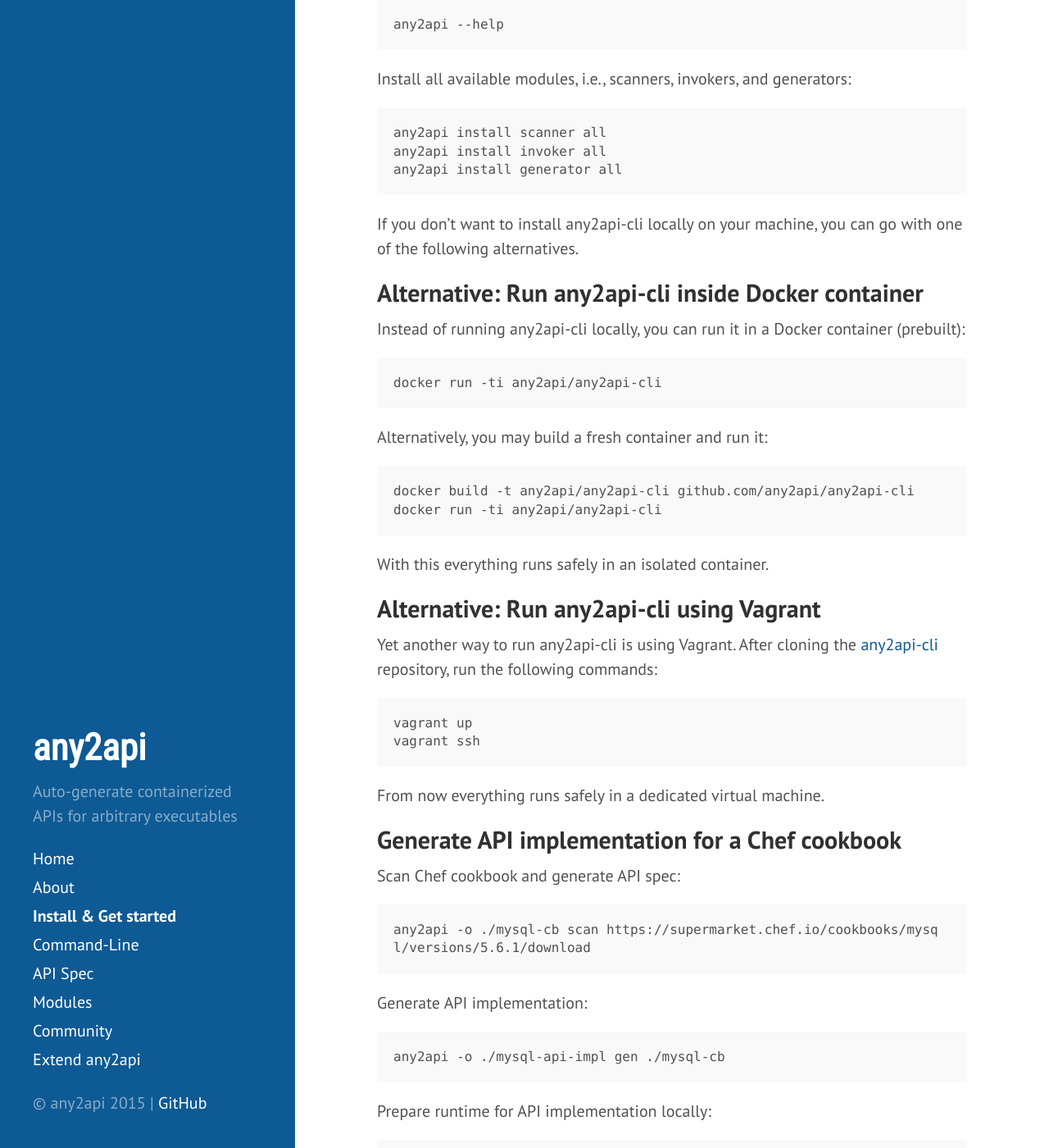
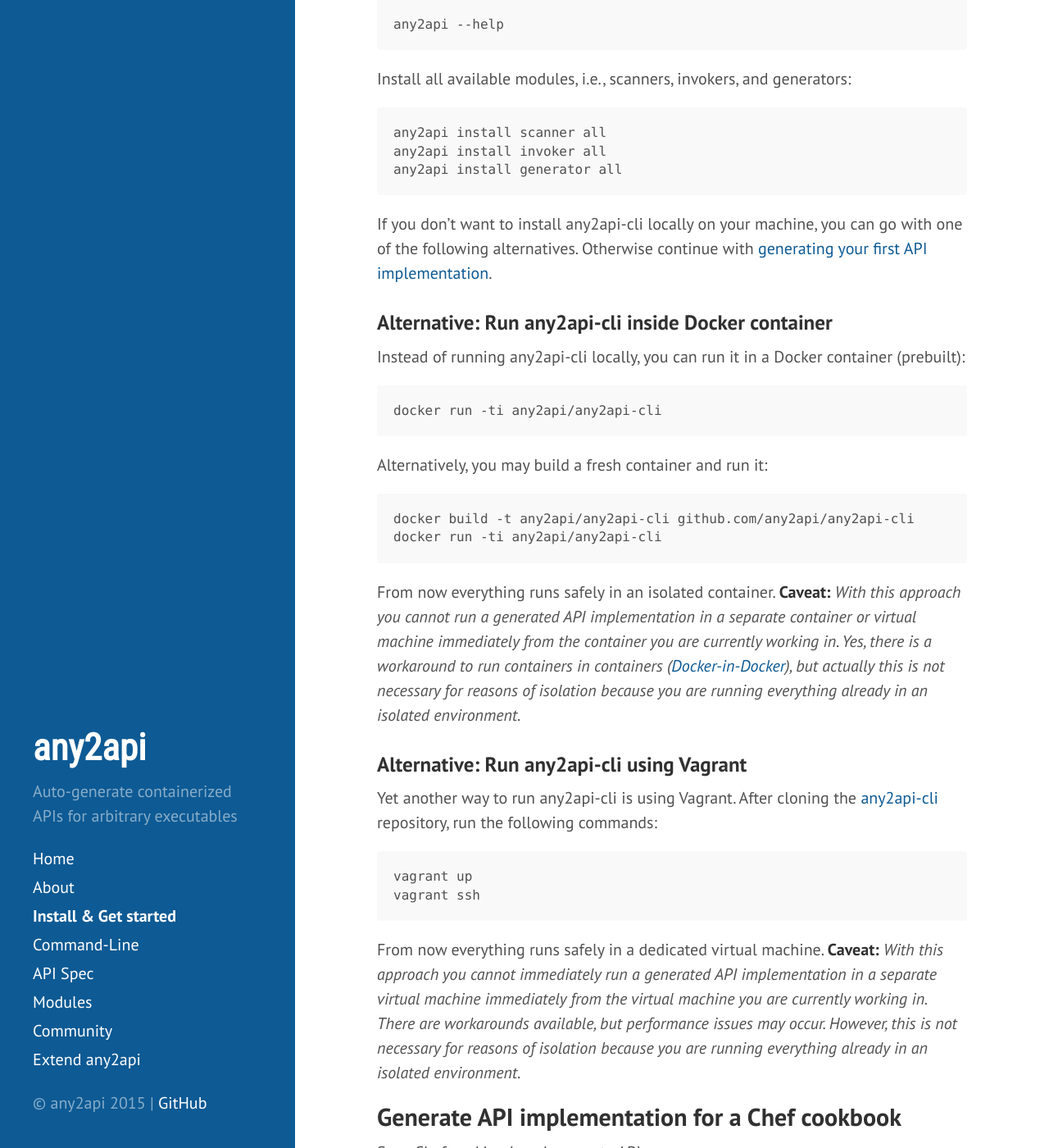
Before and after one commit to any2api/any2api.github.io, a Jekyll site: the page built from getting-started.md, in a window 1280 px wide and 1400 px high, scrolled down 571 px. Shown: the whole window at 82% size. Built offline with Jekyll 4.4.1, drawn with Linux system fonts in a browser that asks for light colours; Markdown is read by kramdown in place of the engine named in the settings; some of the changed text lies outside the part shown.

Commit message:
more details added to getting-started page

```diff
--- a/getting-started.md
+++ b/getting-started.md
@@ -28,12 +28,12 @@ Install all available modules, i.e., scanners, invokers, and generators:
     any2api install invoker all
     any2api install generator all
 
-If you don't want to install any2api-cli locally on your machine, you can go with one of the following alternatives.
+If you don't want to install any2api-cli locally on your machine, you can go with one of the following alternatives. Otherwise continue with [generating your first API implementation](#generate).
 
 
 
 <a name="any2api-cli-docker"></a>
-## Alternative: Run any2api-cli inside Docker container
+### Alternative: Run any2api-cli inside Docker container
 
 Instead of running any2api-cli locally, you can run it in a Docker container (prebuilt):
 
@@ -44,12 +44,13 @@ Alternatively, you may build a fresh container and run it:
     docker build -t any2api/any2api-cli github.com/any2api/any2api-cli
     docker run -ti any2api/any2api-cli
 
-With this everything runs safely in an isolated container.
+From now everything runs safely in an isolated container.
+**Caveat:** *With this approach you cannot run a generated API implementation in a separate container or virtual machine immediately from the container you are currently working in. Yes, there is a workaround to run containers in containers ([Docker-in-Docker](https://github.com/jpetazzo/dind)), but actually this is not necessary for reasons of isolation because you are running everything already in an isolated environment.*
 
 
 
 <a name="any2api-cli-vagrant"></a>
-## Alternative: Run any2api-cli using Vagrant
+### Alternative: Run any2api-cli using Vagrant
 
 Yet another way to run any2api-cli is using Vagrant. After cloning the [any2api-cli](https://github.com/any2api/any2api-cli) repository, run the following commands:
 
@@ -57,9 +58,11 @@ Yet another way to run any2api-cli is using Vagrant. After cloning the [any2api-
     vagrant ssh
 
 From now everything runs safely in a dedicated virtual machine.
+**Caveat:** *With this approach you cannot immediately run a generated API implementation in a separate virtual machine immediately from the virtual machine you are currently working in. There are workarounds available, but performance issues may occur. However, this is not necessary for reasons of isolation because you are running everything already in an isolated environment.*
 
 
 
+<a name="generate"></a>
 ## Generate API implementation for a Chef cookbook
 
 Scan Chef cookbook and generate API spec:
@@ -72,12 +75,12 @@ Generate API implementation:
 
 Prepare runtime for API implementation locally:
 
-    cd ./mysql-api-impl
+    cd mysql-api-impl
     npm run prepare-runtime
 
 Or build a Docker container to run the API implementation:
 
-    cd ./mysql-api-impl
+    cd mysql-api-impl
     docker build -t mysql-api-impl .
     docker run -tiP mysql-api-impl bash
 
@@ -104,3 +107,15 @@ Alternatively, you can use Vagrant:
     vagrant up
 
 The API implementation is now running in a dedicated virtual machine.
+
+
+
+## Share API implementation
+
+The directory `mysql-api-impl` contains the complete API implementation (self-contained), so you can easily store and share it as you wish. If you are using Docker, you can push the generated API implementation to [Docker Hub](https://hub.docker.com), so others can just pull the container and use it without knowing anything about any2api:
+
+    docker push <yourname>/mysql-api-impl
+
+Or even better: you can use [automated builds](http://docs.docker.com/docker-hub/builds) by committing the API implementation to a GitHub or Bitbucket repository and linking it with Docker Hub. With each commit a fresh container image gets built on Docker Hub automatically. This approach also improves the transparency because users can easily check all the code of the generated API implementation before using it.
+
+If you don't want to share the API implementation, but keep it running locally on your machine and just make the API endpoint available for someone to use, check out [Vagrant Share](http://docs.vagrantup.com/v2/share).
```
